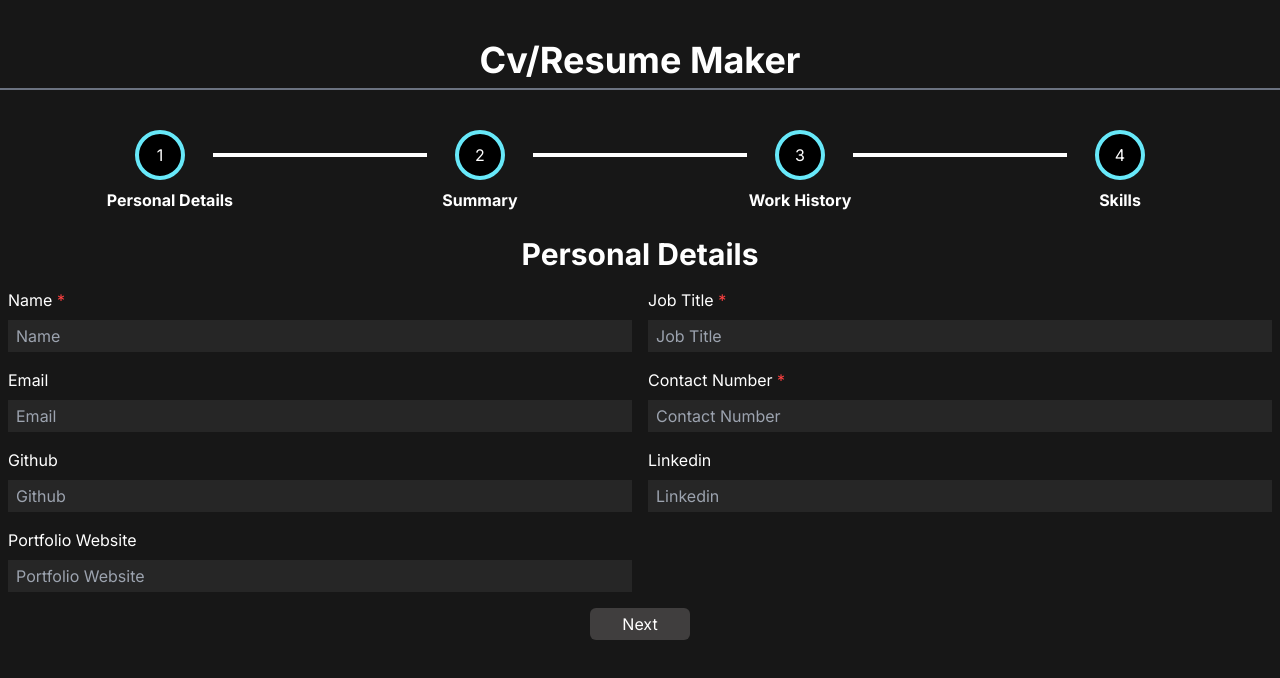
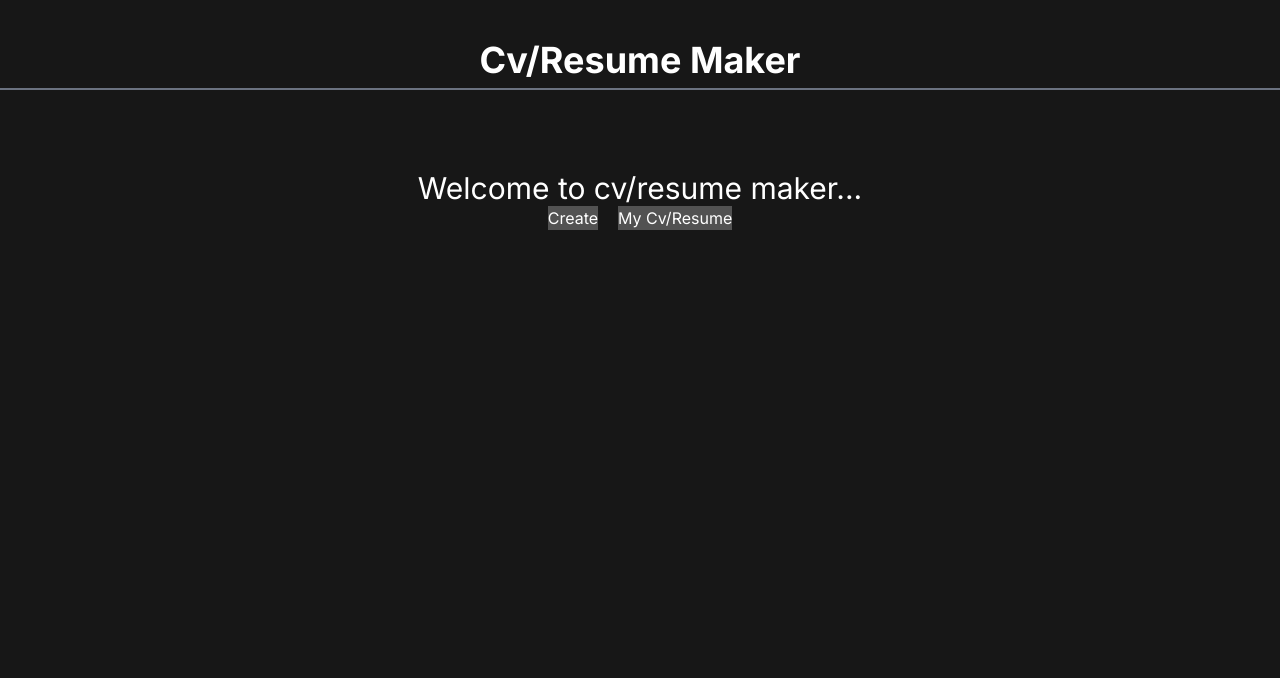
Before and after one commit to sameerstg/cv-maker, a Next.js app: page / in a window 1280 px wide. Shown: the top 678 px of the page. Built offline with nearby package versions, Linux system fonts and the light colour scheme.

Commit message:
page divided

```diff
--- /dev/null
+++ b/app/create/page.tsx
@@ -0,0 +1,48 @@
+'use client'
+import Form, { form } from "@/app/components/Form";
+import RoundedStatus from "@/app/components/RoundedStatus";
+import { allForms } from '@/static/forms'
+import { ReactEventHandler, useState } from "react";
+export default function Home() {
+  const [currentForm, setcurrentForm] = useState(0)
+  function handleNext(e: any) {
+
+    e.preventDefault();
+    if (currentForm === allForms.length - 1) return;
+    setcurrentForm(currentForm + 1);
+  }
+  function handleBack(e: any) {
+
+    e.preventDefault();
+
+    if (currentForm === 0) return;
+    setcurrentForm(currentForm - 1);
+  }
+  function handleSubmit(e: any) {
+
+    e.preventDefault();
+
+  }
+  return (
+    <>
+      <div className="grid grid-cols-1 md:grid-cols-4  w-full">
+        {
+          allForms.map((form, key) => (
+
+            <div key={key} className="md:grid md:grid-cols-3 content-center items-center">
+              {allForms.indexOf(form) !== 0 ? <div className="mx-auto bg-white w-1 h-10 md:w-full  md:h-1   mb-0 md:mb-10"></div> : <span></span>}
+              <RoundedStatus tick={allForms.indexOf(form) < currentForm} number={allForms.indexOf(form) + 1} title={form.formName} />
+              {allForms.indexOf(form) !== allForms.length - 1 ? <div className="mx-auto bg-white w-1 h-10 md:w-full  md:h-1 mb-0 md:mb-10"></div> : null}
+            </div>
+
+          ))
+        }
+      </div>
+
+      {
+        < Form formName={allForms[currentForm].formName} fieldsWithType={allForms[currentForm].fieldsWithType} backCallback={handleBack} nextCallback={handleNext} next={currentForm !== allForms.length - 1} back={currentForm !== 0} />
+      }
+
+    </>
+  );
+}
--- a/app/page.tsx
+++ b/app/page.tsx
@@ -1,48 +1,16 @@
-'use client'
-import Form, { form } from "@/app/components/Form";
-import RoundedStatus from "@/app/components/RoundedStatus";
-import { allForms } from '@/static/forms'
-import { ReactEventHandler, useState } from "react";
-export default function Home() {
-  const [currentForm, setcurrentForm] = useState(0)
-  function handleNext(e: any) {
+import React from 'react'
 
-    e.preventDefault();
-    if (currentForm === allForms.length - 1) return;
-    setcurrentForm(currentForm + 1);
-  }
-  function handleBack(e: any) {
+function page() {
+    return (
+        <div className='text-center w-full py-10'>
 
-    e.preventDefault();
+            <h1 className='text-3xl'>Welcome to cv/resume maker...</h1>
+            <div className='flex flex-row items-center justify-center gap-5'>
+                <button className='bg-neutral-600'>Create</button>
+                <button className='bg-neutral-600'>My Cv/Resume</button>
+            </div>
+        </div>
+    )
+}
 
-    if (currentForm === 0) return;
-    setcurrentForm(currentForm - 1);
-  }
-  function handleSubmit(e: any) {
-
-    e.preventDefault();
-
-  }
-  return (
-    <>
-      <div className="grid grid-cols-1 md:grid-cols-4  w-full">
-        {
-          allForms.map((form, key) => (
-
-            <div key={key} className="md:grid md:grid-cols-3 content-center items-center">
-              {allForms.indexOf(form) !== 0 ? <div className="mx-auto bg-white w-1 h-10 md:w-full  md:h-1   mb-0 md:mb-10"></div> : <span></span>}
-              <RoundedStatus tick={allForms.indexOf(form) < currentForm} number={allForms.indexOf(form) + 1} title={form.formName} />
-              {allForms.indexOf(form) !== allForms.length - 1 ? <div className="mx-auto bg-white w-1 h-10 md:w-full  md:h-1 mb-0 md:mb-10"></div> : null}
-            </div>
-
-          ))
-        }
-      </div>
-
-      {
-        < Form formName={allForms[currentForm].formName} fieldsWithType={allForms[currentForm].fieldsWithType} backCallback={handleBack} nextCallback={handleNext} next={currentForm !== allForms.length - 1} back={currentForm !== 0} />
-      }
-
-    </>
-  );
-}
+export default page
--- /dev/null
+++ b/app/preview/page.tsx
@@ -0,0 +1,12 @@
+import React from 'react'
+
+function page() {
+  return (
+    <div>
+
+
+    </div>
+  )
+}
+
+export default page
```
